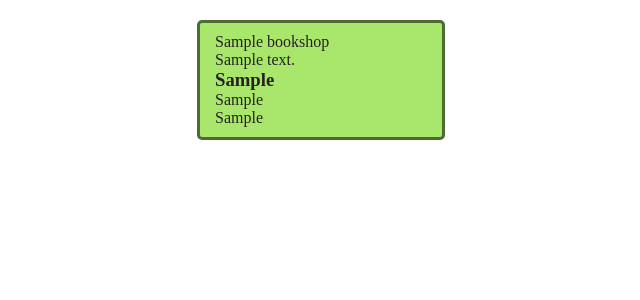
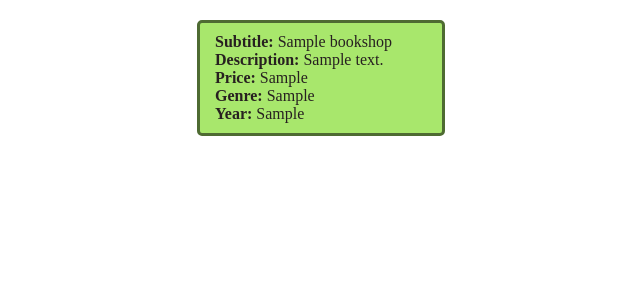
Before and after one commit to desteri/todo, a Django app: page /detail/ in a window 1280 px wide. Shown: the top 300 px of the page, without its empty margins (319-959 px from the left). Run offline with Django 3.2, Linux system fonts and the light colour scheme; tables that the repository leaves empty hold one stand-in row (values such as "Sample post").

Commit message:
added changes in books_detail.html, books.html, views.py and  books.css

```diff
--- a/main/static/style/books.css
+++ b/main/static/style/books.css
@@ -80,15 +80,9 @@ section {
     border: 3px solid #51571a;
 }
 
-.book_hdr {
-    display: flex;
-    justify-content: space-between;
-    align-items: center;
-    min-height: 35px;
-}
-
 .book_hdr h3, h4{
     font-size: 18px;
+    margin-bottom: 5px;
 }
 
 .book_ftr {
--- a/main/templates/books.html
+++ b/main/templates/books.html
@@ -33,11 +33,11 @@
                 {% endif %}
             ">
                 <div class="book_hdr">
-                    <h3><a href="{% url 'detail-book' bookshop.id %}">{{ bookshop.title }}</a></h3>
-                    <h4>{{ bookshop.author }}</h4>
+                    <h3>Title: <a href="{% url 'detail-book' bookshop.id %}">{{ bookshop.title }}</a></h3>
+                    <h4>Author: {{ bookshop.author }}</h4>
                 </div>
                 <div class="book_ftr">
-                    <p>{{ bookshop.date }}</p>
+                    <p>Date: {{ bookshop.date }}</p>
                     <div class="action">
                         {% if bookshop.is_favorites %}
                         <a href="{% url 'chk-book' bookshop.id %}"><img src="{% static './icons/light_star.svg' %}"></a>
--- a/main/templates/books_detail.html
+++ b/main/templates/books_detail.html
@@ -12,13 +12,13 @@
 <body>
     <section>
         <div class="detail">
-            {% for bookshop in bookshop_list %}
-                <p>{{ bookshop.subtitle }}</p>
-                <p>{{ bookshop.description }}</p>
-                <h3>{{ bookshop.price }}</h3>
-                <p>{{ bookshop.genre }}</p>
-                <p>{{ bookshop.year }}</p>
-            {% endfor %}
+            <!-- {% for bookshop in bookshop_list %} -->
+                <p><b>Subtitle:</b> {{ bookshop.subtitle }}</p>
+                <p><b>Description:</b> {{ bookshop.description }}</p>
+                <p><b>Price:</b> {{ bookshop.price }}</p>
+                <p><b>Genre:</b> {{ bookshop.genre }}</p>
+                <p><b>Year:</b> {{ bookshop.year }}</p>
+            <!-- {% endfor %} -->
         </div>
     </section>
 </body>
--- a/main/views.py
+++ b/main/views.py
@@ -75,5 +75,4 @@ def detail(request):
 
 def detail_book(request, id):
     books = BookShop.objects.get(id=id)
-    books.save()
     return redirect(detail)
```
